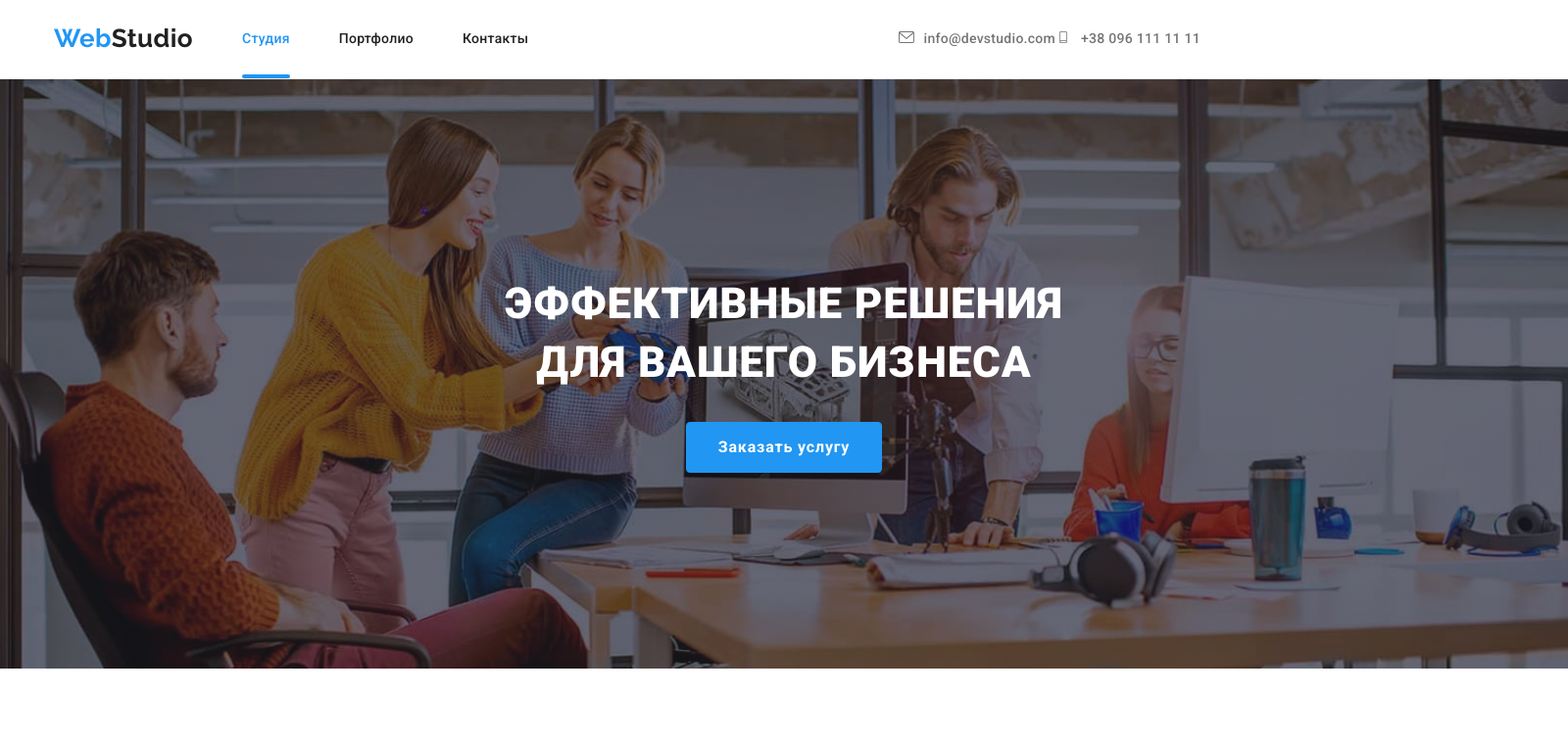
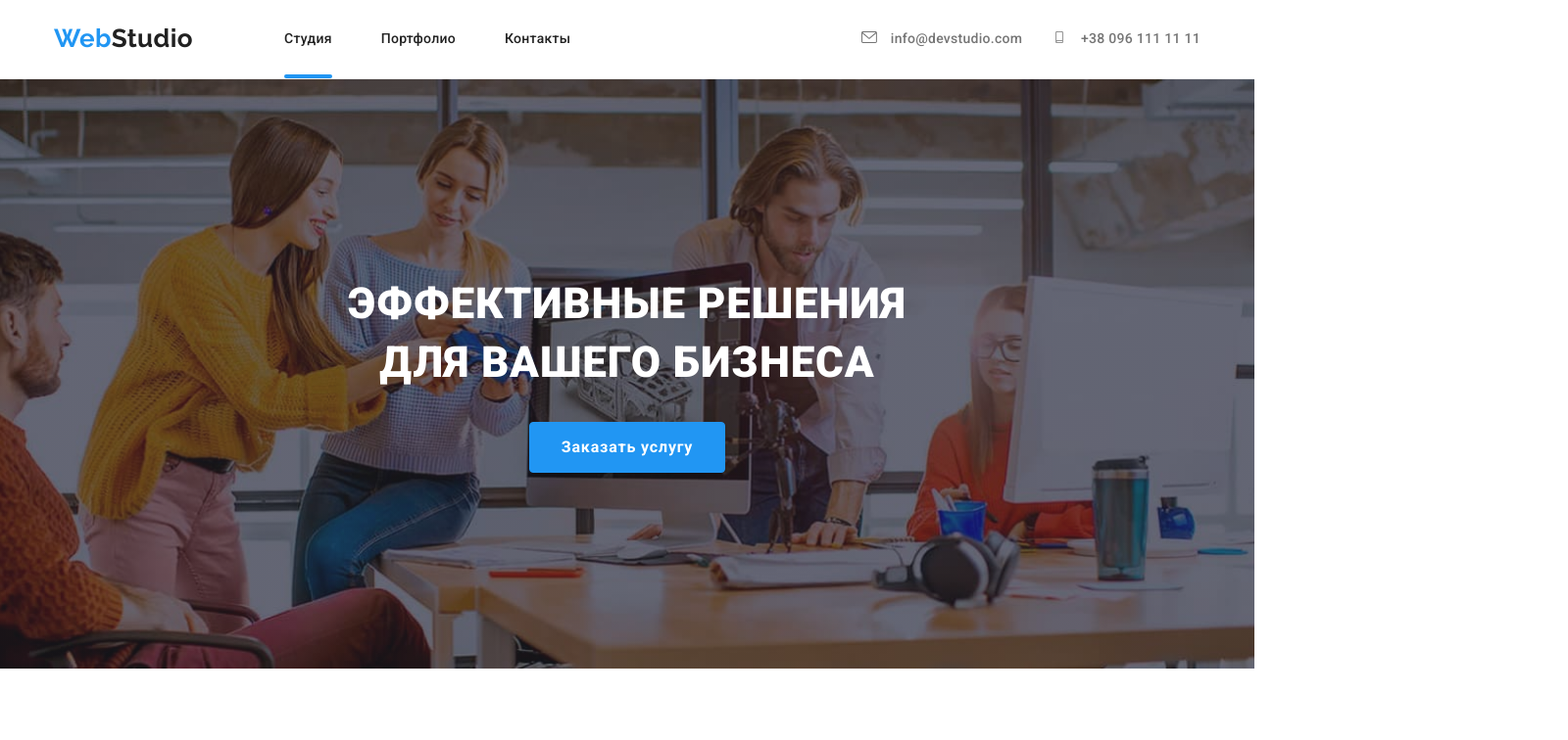
Before and after one commit to Valentina-git/goit-markup-hw-07, a plain HTML site: page index.html in a window 1280 px wide. Shown: the top 756 px of the page at 98% size, 1600 px wide, since content can reach past the window. Drawn offline with nearby package versions, Linux system fonts and the light colour scheme.

Commit message:
edit site-contacts in studio

```diff
--- a/sass/layout/_hero.scss
+++ b/sass/layout/_hero.scss
@@ -1,5 +1,4 @@
 .hero {
-	min-width: 1600px;
 	width: 100%;
 	padding-top: 200px;
 	padding-bottom: 200px;
--- a/sass/layout/_page-header.scss
+++ b/sass/layout/_page-header.scss
@@ -1,13 +1,13 @@
 .page-header {
 	border-bottom: 1px solid #ececec;
 
-	// &__site {
-	// 	margin-left: 93px;
-	// 	font-weight: 500;
-	// 	font-size: 14px;
-	// 	line-height: 1.14;
-	// 	letter-spacing: 0.02em;
-	// }
+	&__site {
+		margin-left: 93px;
+		font-weight: 500;
+		font-size: 14px;
+		line-height: 1.14;
+		letter-spacing: 0.02em;
+	}
 }
 .main-flex {
 	display: flex;
--- a/sass/layout/_site-contacts.scss
+++ b/sass/layout/_site-contacts.scss
@@ -1,6 +1,7 @@
 .site-contacts {
 	&__list {
 		margin-right: auto;
+		display: flex;
 	}
 
 	&__icon-mail,
@@ -26,7 +27,7 @@
 			color: $accent-color;
 		}
 
-		.site-contacts__list &__link {
+		.site-contacts__list & {
 			transition: $transition;
 
 			padding-top: 32px;
--- a/sass/main.scss
+++ b/sass/main.scss
@@ -12,7 +12,7 @@
 @import "./components/hidden";
 
 //layout - studio
-@import "./layout/header";
+@import "./layout/page-header";
 @import "./layout/logo";
 @import "./layout/hero";
 @import "./layout/feature";
--- a/sass/portfolio.scss
+++ b/sass/portfolio.scss
@@ -13,7 +13,7 @@
 @import "./components/hidden";
 
 //layout
-@import "./layout/header";
+@import "./layout/page-header";
 @import "./layout/logo";
 @import "./layout/site-nav";
 @import "./layout/site-contacts";
```
Also changed, not shown: css/main.css, css/main.min.css, css/portfolio.css, css/portfolio.min.css, 4 other files.
